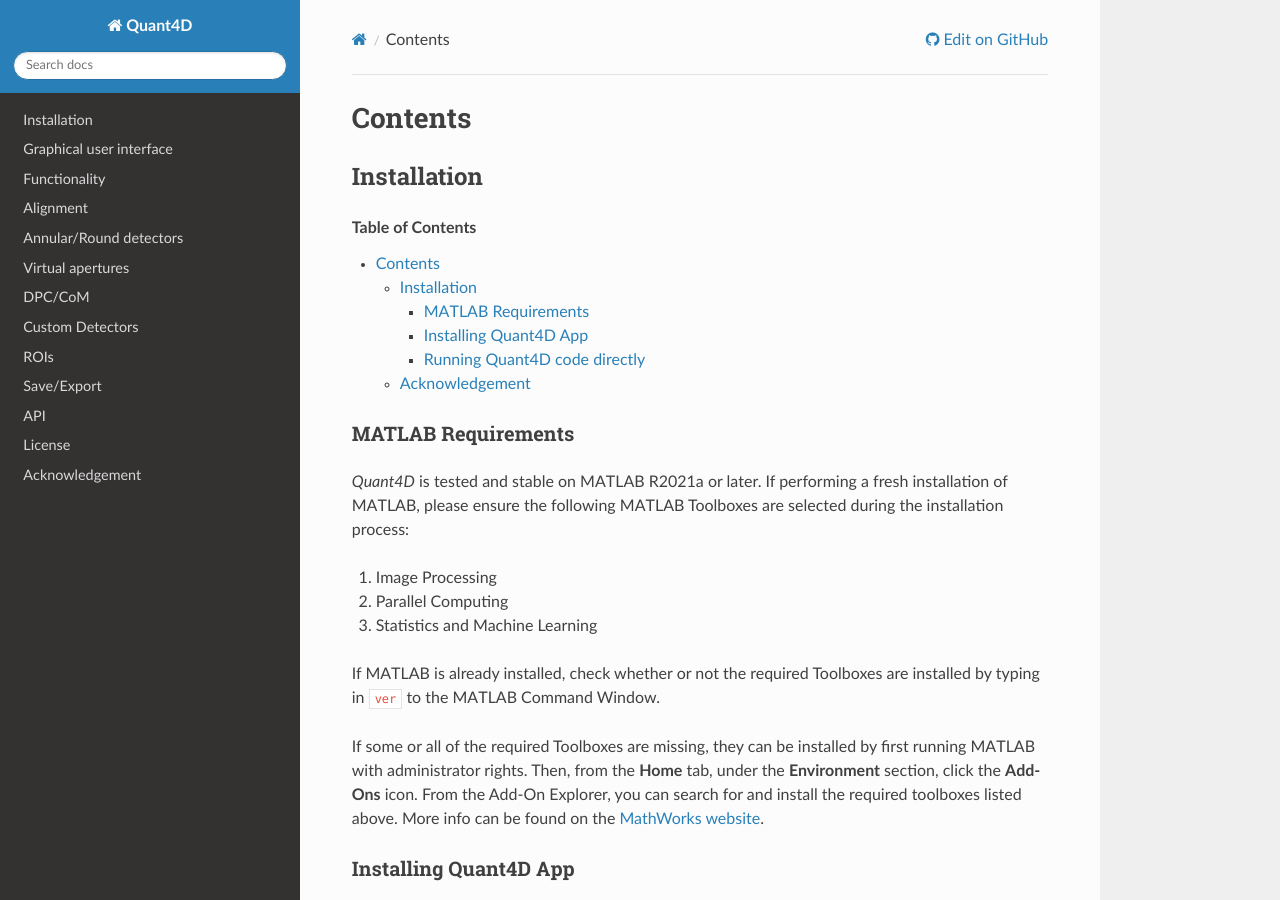
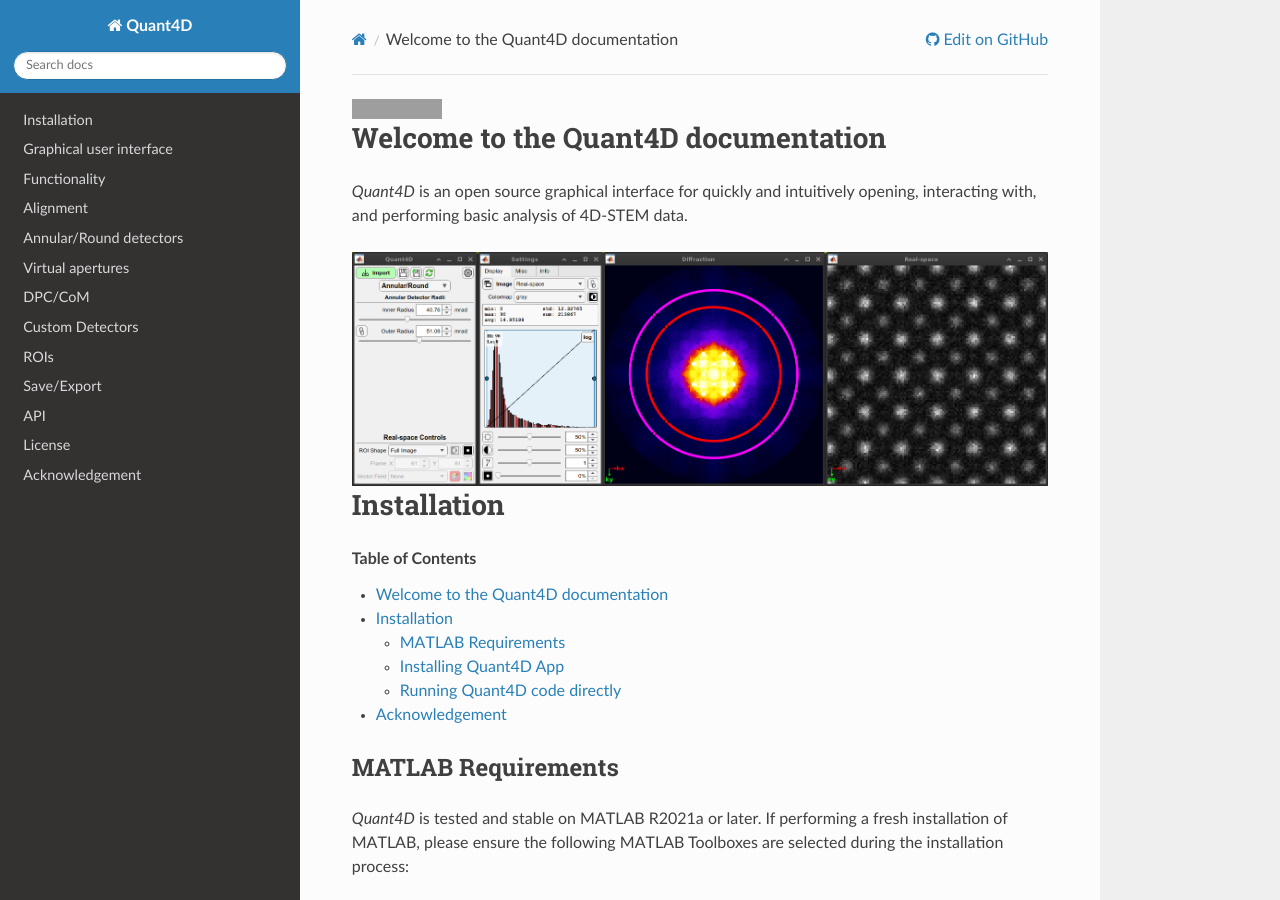
Before and after one commit to bryandesser/Quant4D, a Sphinx documentation site: the page built from docs/source/README.rst, in a window 1280 px wide and 900 px high. Built offline with Sphinx 7.4.7 and the Read the Docs theme 3.1.0, drawn with Linux system fonts in a browser that asks for light colours; formulas are drawn with MathJax 3; some of the changed lines change nothing that is shown; grey boxes are pictures that could not be loaded.

Commit message:
modified:   docs/requirements.txt 	modified:   docs/source/README.rst 	modified:   docs/source/acknowledgement.rst 	modified:   docs/source/conf.py

```diff
--- a/docs/requirements.txt
+++ b/docs/requirements.txt
@@ -2,4 +2,3 @@
 sphinxcontrib-matlabdomain
 sphinx_autodoc_typehints
 sphinxcontrib-video
-sphinx_readme
--- a/docs/source/README.rst
+++ b/docs/source/README.rst
@@ -6,18 +6,100 @@
    :title: Quant4D
    :description: A graphical user interface for viewing/processing 4D-STEM datasets
 
-.. include:: index.rst
-   :start-line: 11
-   :end-line: 14
+.. image:: https://zenodo.org/badge/DOI/10.5281/zenodo.15493504.svg
+  :target: https://doi.org/10.5281/zenodo.15493504
+
+Welcome to the Quant4D documentation
+====================================
+
+`Quant4D` is an open source graphical interface for quickly and intuitively
+opening, interacting with, and performing basic analysis of 4D-STEM data.
+
+.. image:: ../_static/screenshot.png
+   :align: center
+   :width: 100%
+   :class: no-scaled-link
+
+.. _installation:
+
+Installation
+============
+
+.. contents:: Table of Contents
+    :depth: 4
+
+MATLAB Requirements
+-------------------
+
+`Quant4D` is tested and stable on MATLAB R2021a or later. If performing a fresh
+installation of MATLAB, please ensure the following MATLAB Toolboxes are
+selected during the installation process:
+
+#. Image Processing
+#. Parallel Computing
+#. Statistics and Machine Learning
+
+If MATLAB is already installed, check whether or not the required Toolboxes are
+installed by typing in ``ver`` to the MATLAB Command Window.
+
+If some or all of the required Toolboxes are missing, they can be installed by
+first running MATLAB with administrator rights. Then, from the **Home** tab,
+under the **Environment** section, click the **Add-Ons** icon. From the Add-On
+Explorer, you can search for and install the required toolboxes listed above.
+More info can be found on the
+`MathWorks website <https://mathworks.com/help/matlab/matlab_env/get-add-ons.html>`_.
+
+Installing Quant4D App
+----------------------
+.. image:: ../_static/app_install.png
+    :scale: 50%
+    :align: right
+
+The simplest way to install `Quant4D` is via the application installer file
+(`Quant4D.mlappinstall <https://github.com/bryandesser/Quant4D/blob/master/app_installer/Quant4D.mlappinstall>`_).
+Download and open the file, which will open MATLAB and ask to install `Quant4D`
+into **My Apps** (see below). Click `Install` and then open the app from the
+**Apps** tab on the MATLAB Toolstrip. The app may be buried on the list - if so,
+click the drop-down arrow on the far right of the toolstrip.
+
+Running Quant4D code directly
+-----------------------------
+
+`Quant4D` can also be run directly from the source code, which gives access to
+debugging and live user interaction with the underlying experimental data for
+additional functionality. To do this, first download the
+`source code <https://github.com/bryandesser/Quant4D/tree/master/source_code>`_.
+Then open MATLAB, navigate to the downloaded source code directory, and add the
+directory and subdirectories to the MATLAB path by right-clicking on the parent
+directory and clicking `Add to Path > Selected Folders and Subfolders`.
+Alternatively, you can type ``addpath(genpath('.'))``. Once the source code
+directory is on the MATLAB path, open `Quant4D.mlapp` either by double-clicking
+it from the MATLAB file explorer tab or typing ``open('Quant4D.mlapp')``, which
+will open the MATLAB App Designer. In App Designer, simply press the **Run**
+button in the **Designer** Tab under the **Run** section. This will start the
+`Quant4D` app, whilst still allowing the user to debug, insert breakpoints, and
+modify code as desired.
+
+.. image:: ../_static/add_to_path.png
+    :width: 382
+    :height: 260
+    :align: center
+
+.. _acknowledgement:
 
 
-.. include:: installation.rst
+Acknowledgement
+===============
 
+If you use the Quant4D software for your 4D-STEM related research,
+please cite the software using the Zenodo DOI.
 
-.. include:: acknowledgement.rst
+`B. D. Esser (2025). Quant4D, Zenodo. https://doi.org/10.5281/zenodo.15493503
+<https://doi.org/10.5281/zenodo.15493503>`_.
 
+A peer-reviewed publication is still in progress, but will be updated here when
+complete.
 
-test test test
-
-.. image:: https://zenodo.org/badge/DOI/10.5281/zenodo.15493504.svg
-  :target: https://doi.org/10.5281/zenodo.15493504
+Please also watch the
+`Quant4D repository <https://github.com/bryandesser/Quant4D>`_ on GitHub for
+future updates.
--- a/docs/source/acknowledgement.rst
+++ b/docs/source/acknowledgement.rst
@@ -2,6 +2,9 @@
 
 Acknowledgement
 =======
+
+.. image:: https://zenodo.org/badge/DOI/10.5281/zenodo.15493504.svg
+  :target: https://doi.org/10.5281/zenodo.15493504
 
 If you use the Quant4D software for your 4D-STEM related research,
 please cite the software using the Zenodo DOI.
--- a/docs/source/conf.py
+++ b/docs/source/conf.py
@@ -24,7 +24,6 @@
     'sphinx.ext.githubpages',
     'sphinx_autodoc_typehints',
     'sphinxcontrib.video',
-    'sphinx_readme',
 ]
 
 napoleon_numpy_docstring = True
@@ -66,18 +65,3 @@
    'github_repo': 'Quant4D',
    'conf_py_path': "/source/",
 }
-
-readme_src_files = "README.rst"
-
-readme_docs_url_type = "code"
-
-on_rtd = os.environ.get('READTHEDOCS') == 'True'
-
-# Blob to use when linking to GitHub source code
-if on_rtd or bool(os.getenv('local')):
-    readme_blob = 'last_tag'
-else:
-    # For gh-pages, don't need to generate README
-    #extensions.remove('sphinx_readme')
-    # Use sphinx-github-style for linkcode
-    linkcode_blob = 'main'
```
